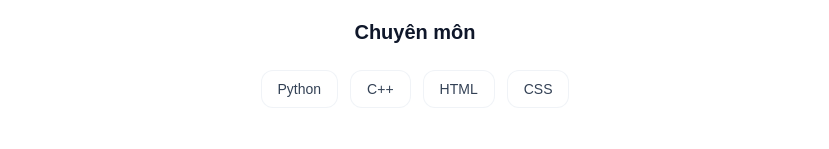
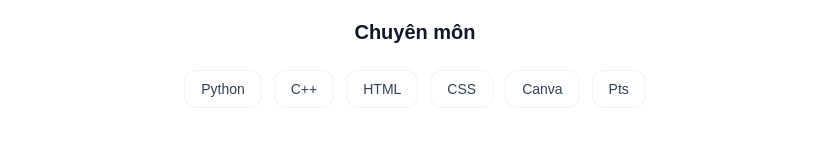
Before and after one commit to MaruchiVN/Maruchi.github.io, a plain HTML site: page index.html in a window 1280 px wide. Shown: the part 447-596 px from the top of the page, without its empty margins (225-1054 px from the left). Drawn offline with nearby package versions, Linux system fonts and the light colour scheme.

Commit message:
Update7.1 index.html

```diff
--- a/index.html
+++ b/index.html
@@ -101,6 +101,8 @@
                             <span class="bg-white/80 text-slate-700 px-4 py-2 rounded-xl text-sm font-medium border border-slate-200/50 transition-all duration-300 hover:bg-slate-900 hover:text-white hover:border-slate-900 hover:scale-105 hover:shadow-lg hover:-translate-y-1 cursor-pointer">C++</span>
                             <span class="bg-white/80 text-slate-700 px-4 py-2 rounded-xl text-sm font-medium border border-slate-200/50 transition-all duration-300 hover:bg-slate-900 hover:text-white hover:border-slate-900 hover:scale-105 hover:shadow-lg hover:-translate-y-1 cursor-pointer">HTML</span>
                             <span class="bg-white/80 text-slate-700 px-4 py-2 rounded-xl text-sm font-medium border border-slate-200/50 transition-all duration-300 hover:bg-slate-900 hover:text-white hover:border-slate-900 hover:scale-105 hover:shadow-lg hover:-translate-y-1 cursor-pointer">CSS</span>
+                            <span class="bg-white/80 text-slate-700 px-4 py-2 rounded-xl text-sm font-medium border border-slate-200/50 transition-all duration-300 hover:bg-slate-900 hover:text-white hover:border-slate-900 hover:scale-105 hover:shadow-lg hover:-translate-y-1 cursor-pointer">Canva</span>
+                            <span class="bg-white/80 text-slate-700 px-4 py-2 rounded-xl text-sm font-medium border border-slate-200/50 transition-all duration-300 hover:bg-slate-900 hover:text-white hover:border-slate-900 hover:scale-105 hover:shadow-lg hover:-translate-y-1 cursor-pointer">Pts</span>
                         </div>
                     </div>
 
```
